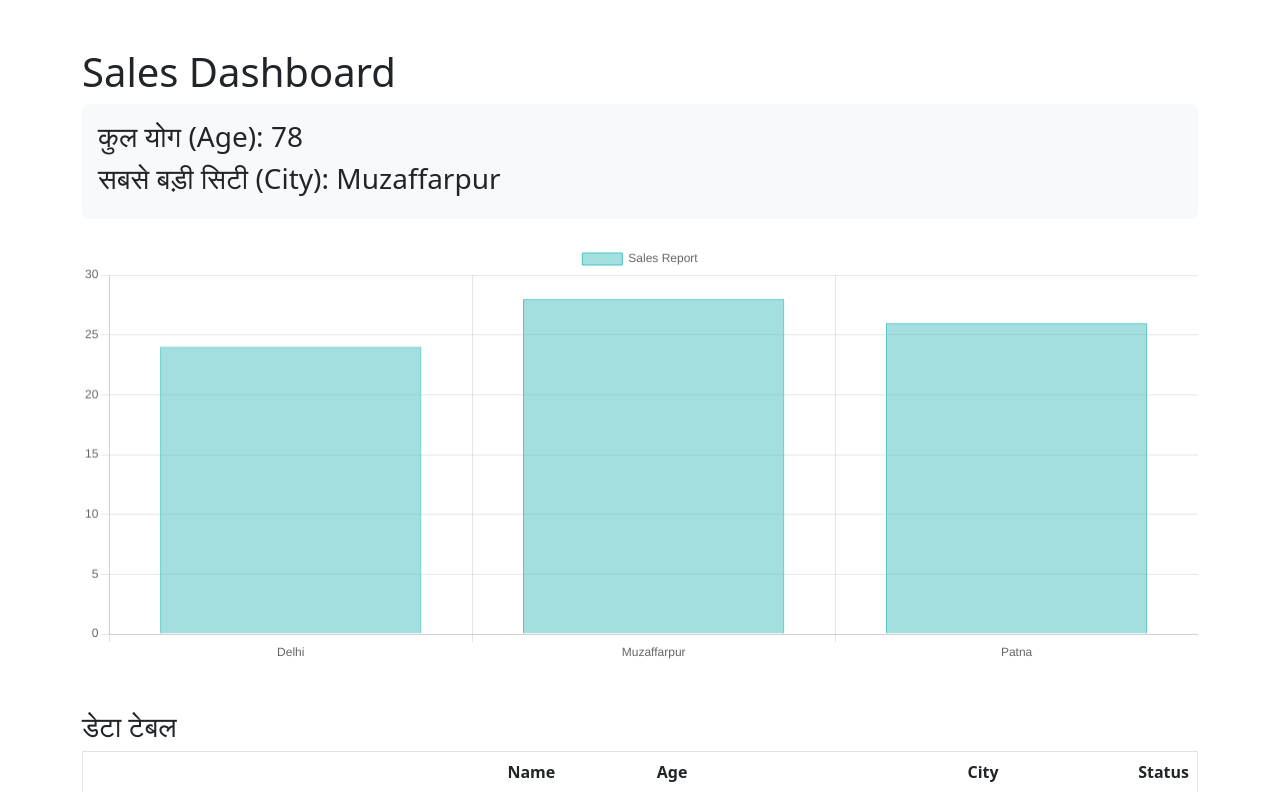
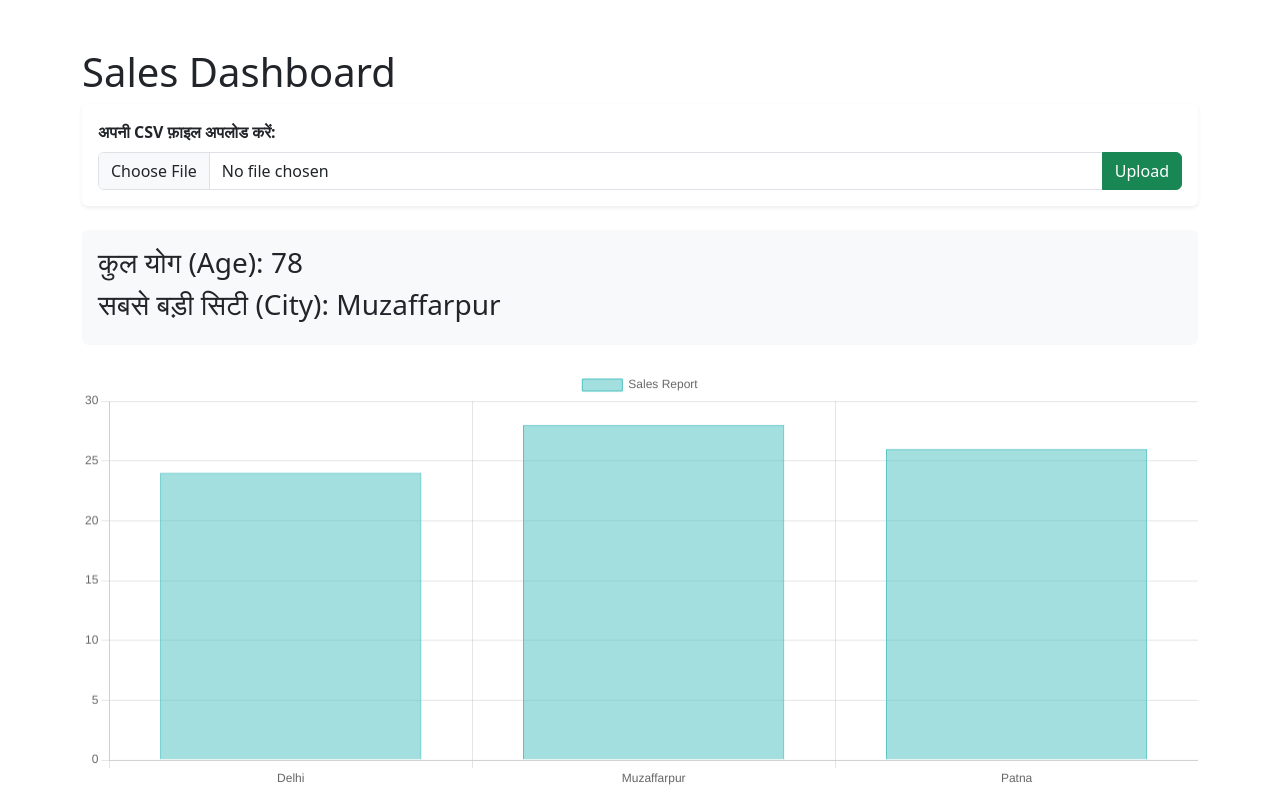
Before and after one commit to mohdraja786/My_Sales-Dashboard, a Flask app: page / in a window 1280 px wide. Shown: the top 792 px of the page. Run offline with Flask 3, Linux system fonts and the light colour scheme.

Commit message:
Added dynamic CSV file upload feature

```diff
--- a/app.py
+++ b/app.py
@@ -1,19 +1,25 @@
-from flask import Flask, render_template
+from flask import Flask, render_template, request
 import pandas as pd
 import json
 
 app = Flask(__name__)
 
-@app.route('/')
+# methods=['GET', 'POST'] जोड़ने से हम फाइल रिसीव कर पाएंगे
+@app.route('/', methods=['GET', 'POST'])
 def home():
+    # डिफ़ॉल्ट रूप से आपकी पुरानी फ़ाइल लोड होगी
     df = pd.read_csv('my_analyzed_data.csv')
 
-    # कॉलम के नाम बदल दिए गए हैं जो आपकी फ़ाइल में मौजूद हैं
+    # अगर कोई नई फ़ाइल अपलोड करता है, तो उसे पढ़ेंगे
+    if request.method == 'POST':
+        file = request.files['file']
+        if file.filename != '':
+            df = pd.read_csv(file)
+
+    # कैलकुलेशन और चार्ट का डेटा (कोड वही है)
     total_age = df['Age'].sum()
-    # 'best' निकालने के लिए हमने 'City' का इस्तेमाल किया है
     best_city = df.groupby('City')['Age'].sum().idxmax()
 
-    # चार्ट के लिए डेटा
     chart_data = df.groupby('City')['Age'].sum()
     labels = json.dumps(chart_data.index.tolist())
     values = json.dumps(chart_data.values.tolist())
--- a/templates/index.html
+++ b/templates/index.html
@@ -9,6 +9,13 @@
 
 <div class="container mt-5">
     <h1>Sales Dashboard</h1>
+    <form action="/" method="POST" enctype="multipart/form-data" class="mb-4 bg-white p-3 rounded shadow-sm">
+        <label class="form-label fw-bold">अपनी CSV फ़ाइल अपलोड करें:</label>
+        <div class="input-group">
+            <input type="file" name="file" class="form-control" accept=".csv" required>
+            <button type="submit" class="btn btn-success">Upload</button>
+        </div>
+    </form>
 
     <div class="stats-container bg-light p-3 rounded mb-4">
         <h3>कुल योग (Age): {{ total }}</h3>
```
